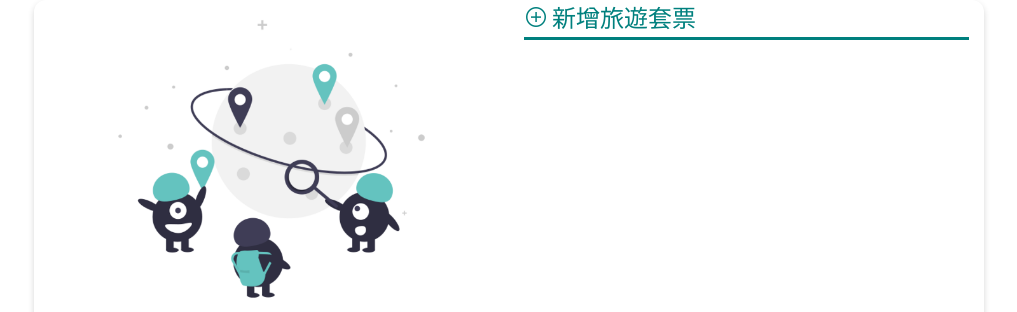
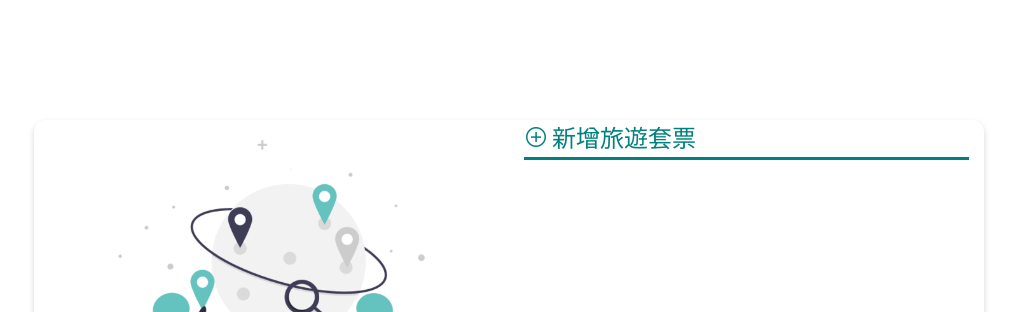
Before and after one commit to potatoleee/lets-travel-axios, a website: page index.html in a window 1280 px wide. Shown: the top 312 px of the page, without its empty margins (131-1148 px from the left). Drawn offline with nearby package versions, Linux system fonts and the light colour scheme.

Commit message:
上半部

```diff
--- a/index.html
+++ b/index.html
@@ -11,7 +11,7 @@
     <link rel="stylesheet" href="./public/style/all.css">
 </head>
 <body>
-    <div class="container">
+    <div class="container my-lg-17">
         <div class="row justify-content-center">
             <div class="col-lg-10 rounded-3 shadow">
                 <div class="row">
```
